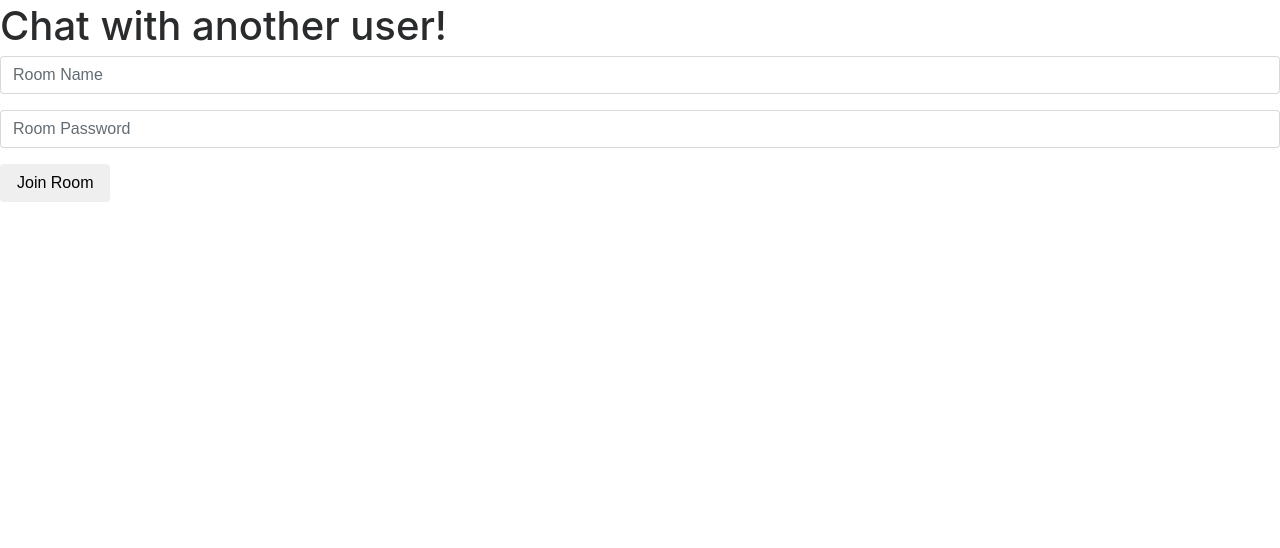
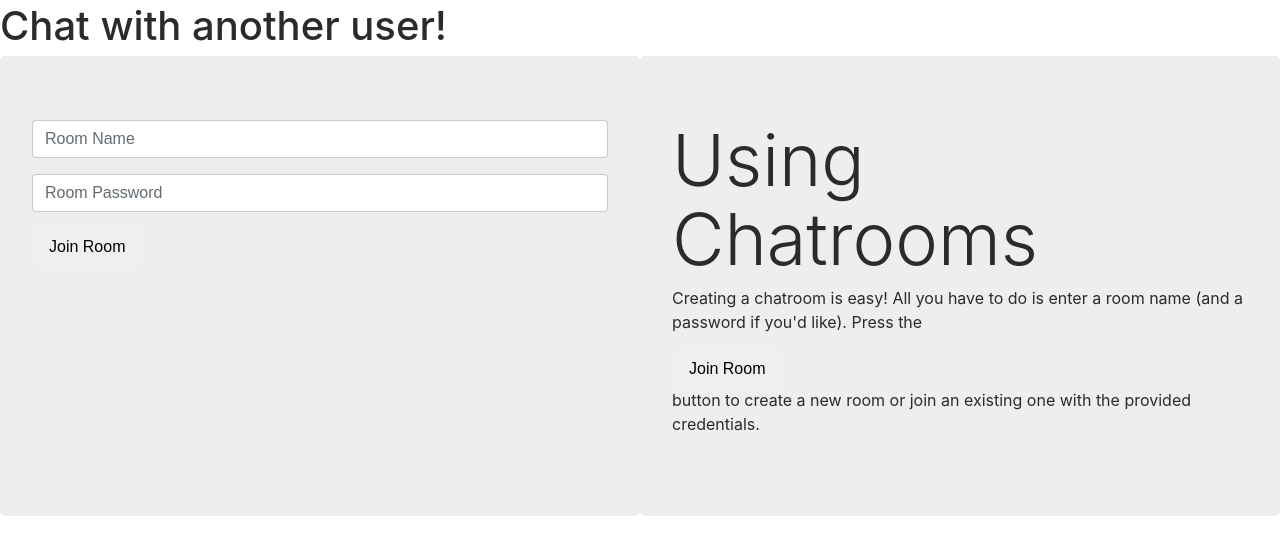
Before and after one commit to nooseman/dvtutors, a Flask app: page /chat in a window 1280 px wide. Shown: the part 352-900 px from the top of the page. Before the commit the page ends 554 px from the top, so only its background shows below. Run offline with Flask 2, Linux system fonts and the light colour scheme; the visitor is signed in with stand-in values (Sample User, id 1); data comes from the database, SQL or seed files in the repository; parts of the project's set-up code (start-up, migrations or seed data) failed here and were passed over; some libraries are stand-ins or nearby versions.

Commit message:
Beautification

```diff
--- a/app/templates/chat.html
+++ b/app/templates/chat.html
@@ -4,23 +4,25 @@
 
 	<h1>Chat with another user!</h1>
 
-    <!--
-	<form action="" method="post" name="roomname">
-		{{ form.hidden_tag() }}
-		<p>
-			Enter a roomname:<br>
-			{{ form.roomname(size=50) }}<br>
+    <div class="container-fluid">
+        <div class="row">
+            <div class="col jumbotron">
+                {% call macros.render_form(form, action_url='', action_text='Join Room', class_='login-form') %}
+                    {{ macros.render_field(form.roomname, label_visible=false, placeholder='Room Name', type='roomname')}}
+                    {{ macros.render_field(form.roomkey, label_visible=false, placeholder='Room Password', type='roomkey') }}
+                {% endcall %}
+            </div>
+            <div class="col jumbotron">
+                <h1 class="display-3">Using Chatrooms</h1>
+                <div class="inline-block">
+                    <p>Creating a chatroom is easy! All you have to do is enter a room name (and a password if you'd like). Press the </p>
+                    <button class="btn btn-default">Join Room</button>
+                    <p> button to create a new room or join an existing one with the provided credentials.</p>
+                </div>
+            </div>
+        </div>
+    </div>
 
-			Enter a password or leave blank for open room:<br>
-			{{ form.roomkey }}<br>
-		</p>
-		<p><input type="submit" name="Create/Join"></p>
-	</form>
-    -->
 
-    {% call macros.render_form(form, action_url='', action_text='Join Room', class_='login-form') %}
-        {{ macros.render_field(form.roomname, label_visible=false, placeholder='Room Name', type='roomname')}}
-        {{ macros.render_field(form.roomkey, label_visible=false, placeholder='Room Password', type='roomkey') }}
-    {% endcall %}
 
 {% endblock %}
```
